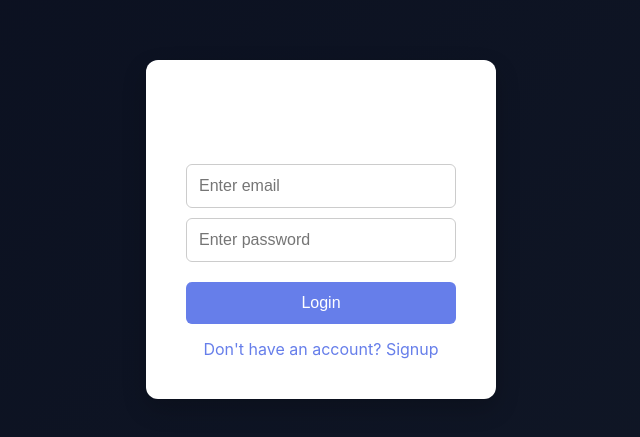
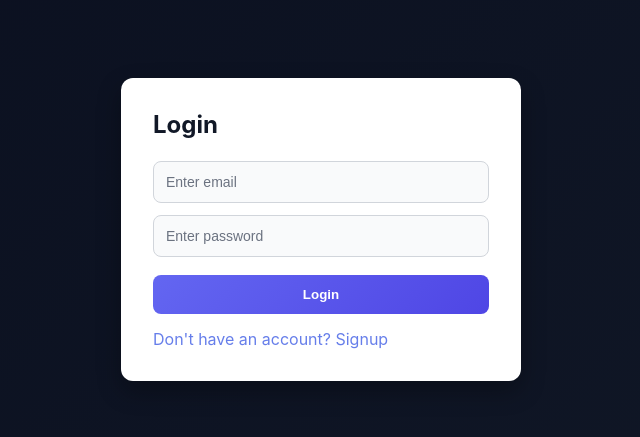
Before and after one commit to malviya-rajveer/cocreate, a Next.js app: page /login in a window 1280 px wide. Shown: the part 171-608 px from the top of the page, without its empty margins (319-959 px from the left). Built offline with nearby package versions, Linux system fonts and the light colour scheme.

Commit message:
upgraded login page UI

```diff
--- a/app/login/page.js
+++ b/app/login/page.js
@@ -52,14 +52,14 @@ export default function LoginPage() {
   };
 
   return (
-    <div className="container">
+    <div className="auth-container">
 
-      <div className="card">
+      <div className="auth-card">
 
-        <div className="title">CoCreate Login</div>
+        <h2 style={{marginBottom: "10px"}}>Login</h2>
 
         <input
-          className="input"
+          className="auth-input"
           type="email"
           placeholder="Enter email"
           value={email}
@@ -67,14 +67,14 @@ export default function LoginPage() {
         />
 
         <input
-          className="input"
+          className="auth-input"
           type="password"
           placeholder="Enter password"
           value={password}
           onChange={(e) => setPassword(e.target.value)}
         />
 
-        <button className="button" onClick={handleLogin}>
+        <button className="auth-button" onClick={handleLogin}>
           Login
         </button>
 
```
